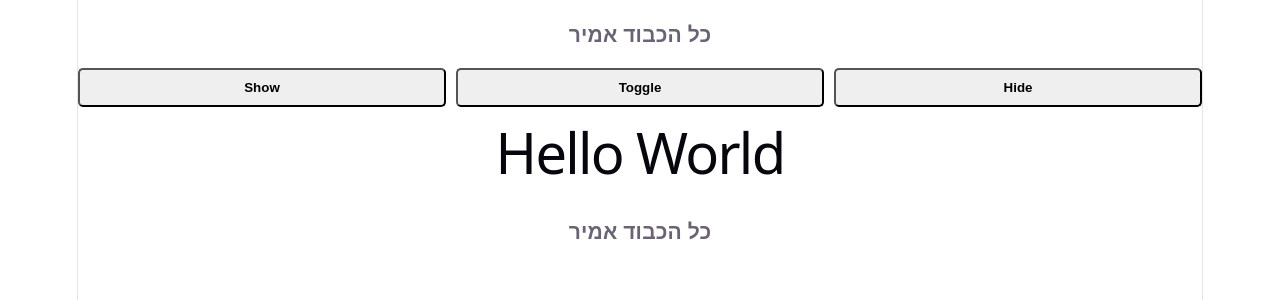
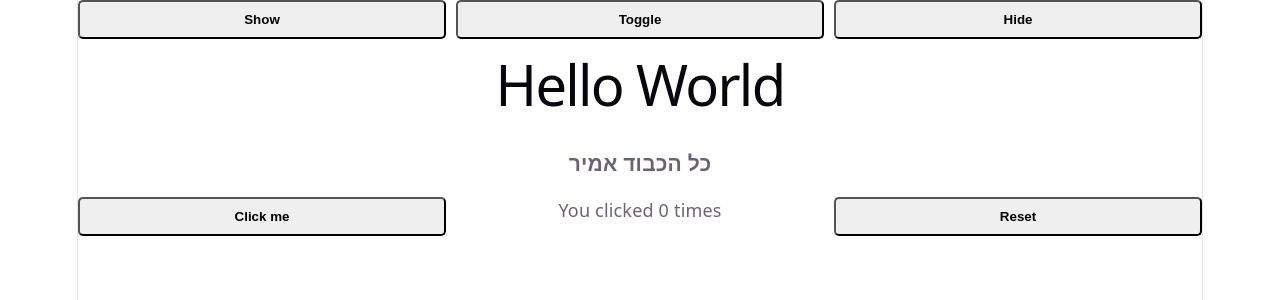
Before and after one commit to amird55/presser, a React (Vite) app: page / in a window 1280 px wide. Shown: the top 300 px of the page. Built offline with nearby package versions, Linux system fonts and the light colour scheme.

Commit message:
הוספת קומפוננטה עם כפתור שסופר לחיצות וכפתור שמאפס את כמות הלחיצות

```diff
--- a/src/App.jsx
+++ b/src/App.jsx
@@ -2,14 +2,15 @@ import './App.css'
 import HelloWorld from "./HelloWorld.jsx";
 import SimpleHomePage from "./SimpleHomePage.jsx";
 import Credits from "./Credits.jsx";
+import Clicker from "./Clicker.jsx";
 
 function App() {
 
   return (
     <>
-      <Credits />
       <SimpleHomePage />
       <Credits />
+        <Clicker />
     </>
   )
 }
--- /dev/null
+++ b/src/Clicker.jsx
@@ -0,0 +1,22 @@
+import React, {useState} from 'react';
+
+function Clicker(props) {
+    const [count, setCount] = useState(0);
+    const incCount = ()=>{setCount(count+1)}
+    const resetCount = ()=>{setCount(0)}
+    return (
+        <>
+            <div className="button_row">
+            <button onClick={incCount}>Click me</button>
+            <div>You clicked {count} times</div>
+            <button
+                onClick={resetCount}
+            >
+                Reset
+            </button>
+            </div>
+        </>
+    );
+}
+
+export default Clicker;
```
